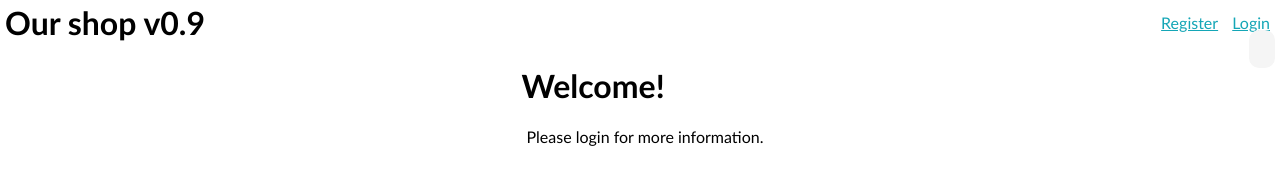
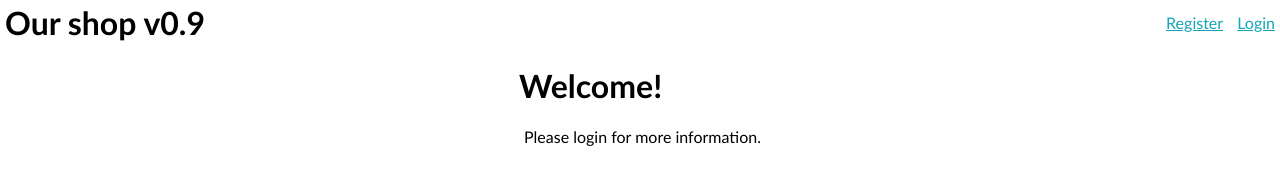
Before and after one commit to UnixBird-ps/devops21-devops1-groupwork, a website: page frontend/index.html in a window 1280 px wide. Drawn offline with Linux system fonts and the light colour scheme; no server answers.

Commit message:
Minor CSS adjustment

```diff
--- a/frontend/css/style.css
+++ b/frontend/css/style.css
@@ -9,7 +9,7 @@ body {
 	color: black;
 	margin-top: 0px;
 	margin-left: 0px;
-	margin-right: 0px;
+	margin-right: 5px;
 	padding-top: 0px;
 	padding-left: 0px;
 	padding-right: 0px;
@@ -21,10 +21,10 @@ body {
 	width: 100%;
 	height: 45px;
 	margin-top: 0px;
-	margin-left: 0px;
-	margin-right: 0px;
+	margin-left: 5px;
+	margin-right: 5px;
 	padding-top: 0px;
-	padding-left: 5px;
+	padding-left: 0px;
 	padding-right: 0px;
 	background-color: white;
 	display: flex;
@@ -35,7 +35,6 @@ body {
 
 .nav-container
 {
-	margin-right: 5px;
 	display: flex;
 	align-items: center;
 }
@@ -280,7 +279,6 @@ p
 }
 
 .cartContainer{
-	background-color: whitesmoke;
 	position: fixed;
 	right: 5px;
 	top: 30px;
```
